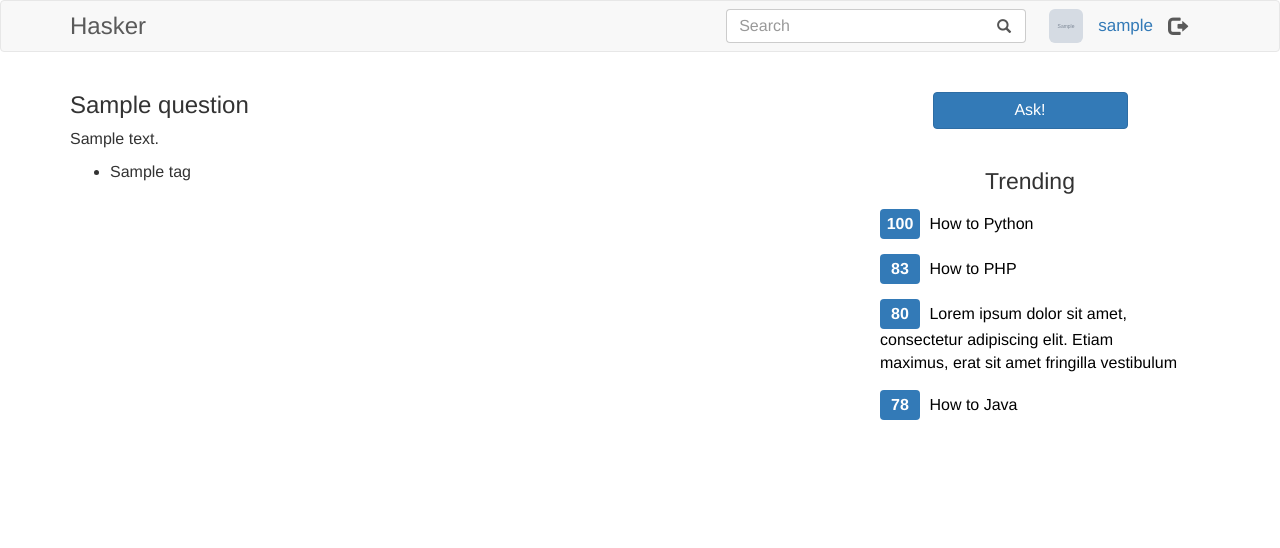
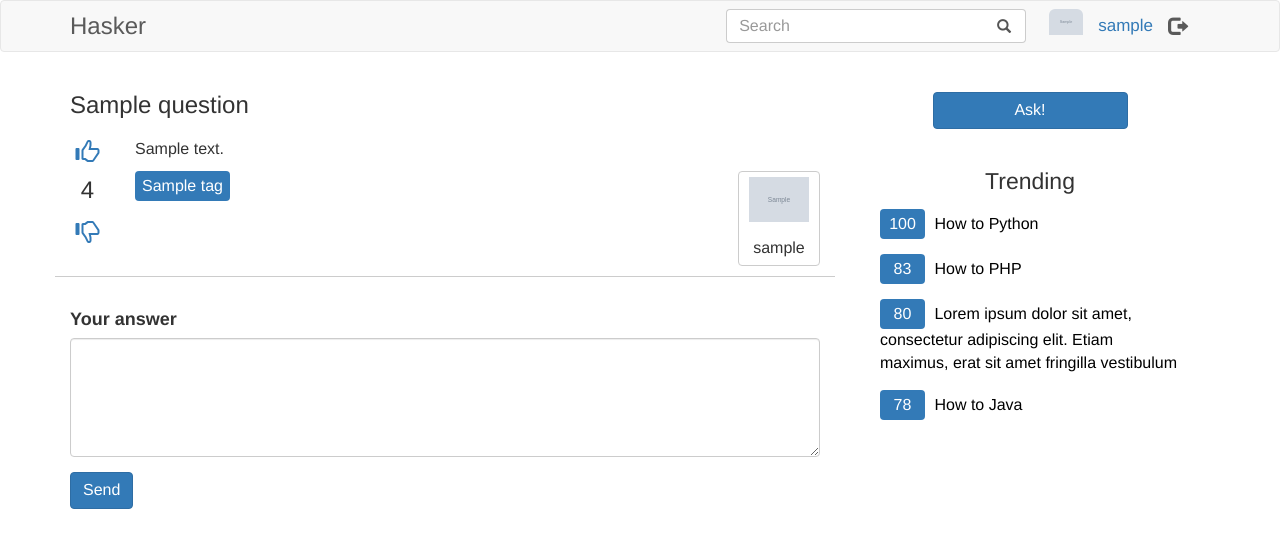
Before and after one commit to AndrewLrrr/hasker, a Django app: template qa/templates/qa/question_detail.html in a window 1280 px wide. Shown: the top 548 px of the page. Run offline with Django 3.2, Linux system fonts and the light colour scheme; a user stored in the database is signed in; tables that the repository leaves empty hold one stand-in row (values such as "Sample post"); the template is opened without the code that fills it: values that come from a table or form of the project are taken from there, most other values are stand-ins (such as "Sample title", 1, 10 or a date in 2020); grey boxes marked "Sample" are stand-in pictures; some libraries are stand-ins or nearby versions.

Commit message:
Added question detail base page

```diff
--- a/qa/static/qa/css/style.css
+++ b/qa/static/qa/css/style.css
@@ -31,13 +31,22 @@
     font-size: 24px;
 }
 
+.user-avatar {
+    width: 34px;
+    height: 34px;
+    overflow: hidden;
+}
+
+.user-avatar img {
+    max-width: 34px;
+}
+
 .auth-user-block {
     padding: 8px;
 }
 
-.auth-user-block img {
-    height: 34px;
-    width: 34px;
+.auth-user-block .user-avatar {
+    float: left;
 }
 
 .auth-user-control {
@@ -178,11 +187,10 @@ p.profile-login {
     margin: 15px 0;
 }
 
-.trend-item .label-primary {
+#wrapper .label {
     display: inline-block;
-    width: 40px;
-    background-color: #337ab7;
-    padding: 7px 5px;
+    font-weight: normal;
+    padding: 7px;
     margin-right: 5px;
     font-size: 16px;
 }
@@ -190,6 +198,67 @@ p.profile-login {
 .trend-item .trent-link {
     color: #000;
     cursor: pointer;
+}
+
+.trend-item .label {
+    min-width: 45px;
+}
+
+.rating-control {
+    text-align: center;
+    font-size: 24px;
+}
+
+.rating-control a:hover,
+.rating-control a:focus {
+  text-decoration: none;
+}
+
+.content-block {
+    overflow:auto;
+    border-bottom: 1px solid #ccc;
+}
+
+h1.question-header {
+    margin-bottom: 20px;
+}
+
+.tag-list {
+    float: left;
+}
+
+.tag-list .label {
+    min-width: 65px;
+}
+
+.user-info {
+    border: 1px solid #ccc;
+    border-radius: 4px;
+    float: right;
+    padding: 5px 10px;
+    margin-bottom: 10px;
+}
+
+.user-info p {
+    margin: 0;
+}
+
+.user-info .user-avatar {
+    width: 60px;
+    height: 60px;
+}
+
+.user-info .user-avatar img {
+    max-width: 60px;
+}
+
+.answer-form .form-base {
+    margin: 30px 0;
+    max-width: 100%;
+}
+
+.answer-form .form-base label {
+    font-size: 18px;
 }
 
 /* Redefine jquery.tagsinput style */
@@ -213,10 +282,12 @@ p.profile-login {
     #wrapper .navbar-form .input-group {
         width: 300px;
     }
+
     .trends {
         max-width: 300px;
         margin: auto;
     }
+
     .btn-ask {
         margin-bottom: 40px;
     }
@@ -227,6 +298,11 @@ p.profile-login {
         margin-bottom: 20px;
         border-bottom: 1px solid #ccc;
     }
+
+    .auth-user-block .user-avatar {
+        margin-bottom: 10px;
+    }
+
     .mobile-separator {
         margin: 0 -15px;
         border-bottom: 1px solid #ccc;
--- a/qa/templates/base.html
+++ b/qa/templates/base.html
@@ -39,9 +39,11 @@
                         <div class="pull-right">
                             {% if user.is_authenticated %}
                                 <div class="auth-user-block">
-                                    <a href="{% url 'qa:settings' %}">
-                                        <img src="{{ user.get_avatar_url }}" alt="" class="img-rounded">
-                                    </a>
+                                    <div class="user-avatar img-rounded">
+                                        <a href="{% url 'qa:settings' %}">
+                                            <img src="{{ user.get_avatar_url }}" alt="">
+                                        </a>
+                                    </div>
                                     <div class="auth-user-control">
                                         <a href="{% url 'qa:settings' %}"
                                            class="profile">{{ user.username|truncatechars:15 }}</a>
--- a/qa/templates/qa/question_detail.html
+++ b/qa/templates/qa/question_detail.html
@@ -1,13 +1,54 @@
 {% extends "base.html" %}
 {% block title %}{{ question }}{% endblock title %}
 {% block content %}
-    <h1>{{ question }}</h1>
-    <p>{{ question.text }}</p>
-    {% if question.tags.exists %}
-        <ul>
-            {% for tag in question.tags.all %}
-                <li>{{ tag }}</li>
-            {% endfor %}
-        </ul>
-    {% endif %}
+    <h1 class="question-header">{{ question.title }}</h1>
+    <div class="row content-block">
+        <div class="col-xs-3 col-sm-2 col-lg-1">
+            <div class="rating-control">
+                <a href="#" class="vote-up glyphicon glyphicon-thumbs-up"></a>
+                <p class="rating">{{ question.rating }}</p>
+                <a href="#" class="vote-down glyphicon glyphicon-thumbs-down"></a>
+            </div>
+        </div>
+        <div class="col-xs-9 col-sm-10 col-lg-11">
+            <p>{{ question.text }}</p>
+            <div class="additional">
+                {% if question.tags.exists %}
+                    <div class="tag-list">
+                        {% for tag in question.tags.all %}
+                            <a class="label label-primary" href="#">{{ tag }}</a>
+                        {% endfor %}
+                    </div>
+                {% endif %}
+                <div class="user-info">
+                    <div class="user-avatar">
+                        <img src="{{ question.author.get_avatar_url }}" alt=""/>
+                    </div>
+                    <p class="text-center">{{ question.author.username }}</p>
+                </div>
+            </div>
+        </div>
+    </div>
+    <div class="answer-form">
+        {% if form.errors %}
+            <div class="form-errors">
+                {% for key, error in form.errors.items %}
+                    {{ error }}
+                {% endfor %}
+            </div>
+        {% endif %}
+        <form class="form-base" method="post" action="{% url 'qa:answer' %}">
+            {% csrf_token %}
+            <input type="hidden" name="question_id" value="{{ question.pk }}">
+            <div class="form-group {% if field.errors %}has-error{% endif %}">
+                <label for="answer" class="control-label">Your answer</label>
+                <div class="control-item">
+                    <textarea id="answer" name="answer" rows="5" required="required"></textarea>
+                </div>
+            </div>
+            <div class="form-group">
+                <button type="submit" class="btn btn-primary">Send</button>
+            </div>
+        </form>
+    </div>
 {% endblock content %}
--- a/qa/urls.py
+++ b/qa/urls.py
@@ -7,6 +7,7 @@ urlpatterns = [
     url(r'^$', IndexView.as_view(), name='index'),
     url(r'^ask/$', AskView.as_view(), name='ask'),
     url(r'^popular/?$', PopularView.as_view(), name='popular'),
+    url(r'^answer/?$', AnswerView.as_view(), name='answer'),
     url(r'^question/(?P<slug>[^\s]+)/?$', QuestionView.as_view(), name='question'),
     url(r'^tag/(?P<slug>[^\s]+)/?$', TagView.as_view(), name='tag'),
     url(r'^search/?', SearchView.as_view(), name='search'),
--- a/qa/views.py
+++ b/qa/views.py
@@ -42,6 +42,11 @@ class TagView(View):
 class SearchView(View):
     def get(self, request):
         return HttpResponse('search')
+
+
+class AnswerView(View):
+    def post(self, request):
+        pass
 
 
 class AskView(View):
```
